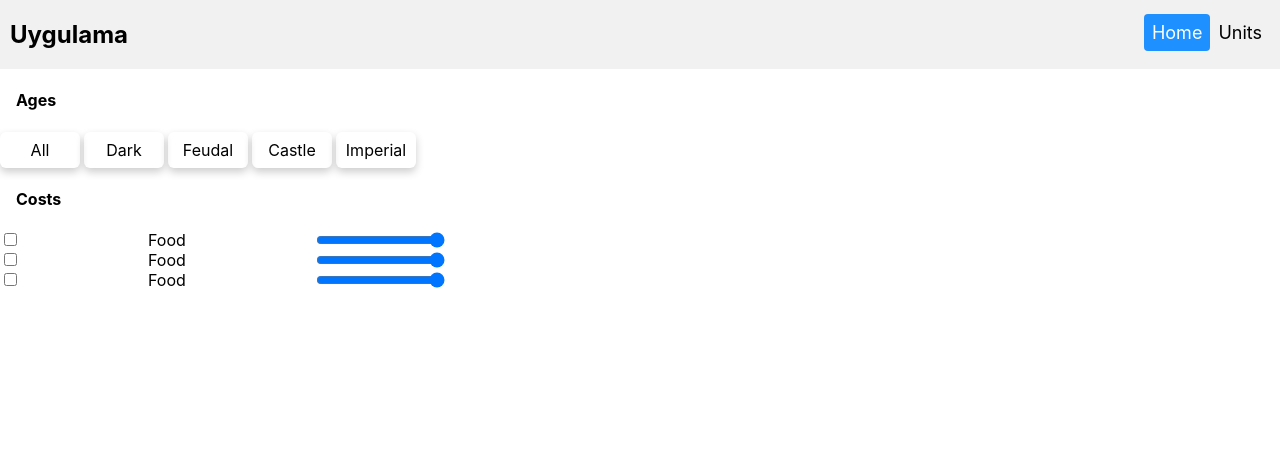
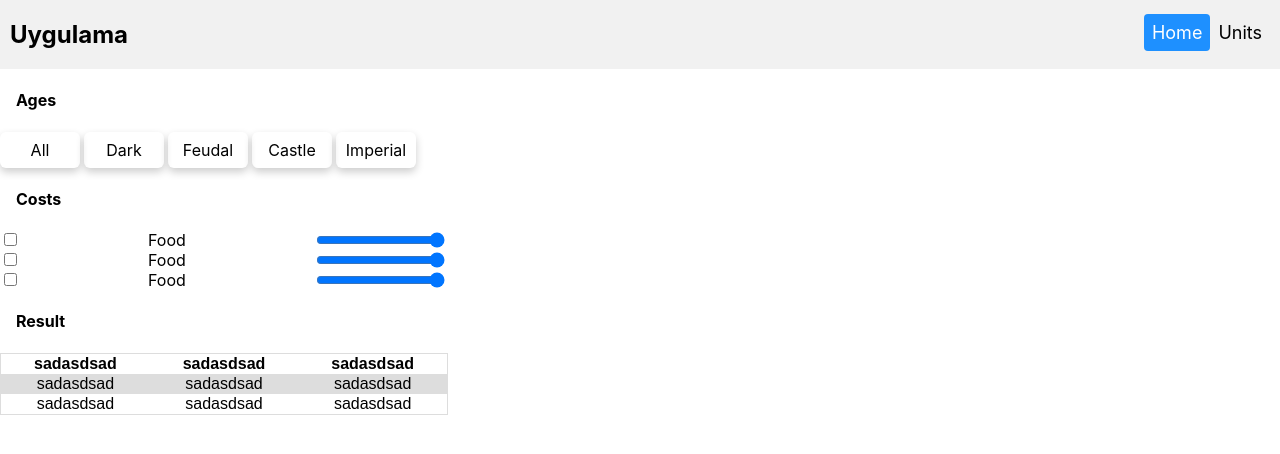
Before and after one commit to UtkuErdemir/React-Training-App, a React (Create React App) app: page /units in a window 1280 px wide. Shown: the top 454 px of the page. Built offline with nearby package versions, Linux system fonts and the light colour scheme.

Commit message:
Table is added to Units

```diff
--- /dev/null
+++ b/src/pages/Units/components/Table/style.scss
@@ -0,0 +1,6 @@
+table {
+    font-family: arial, sans-serif;
+    border-collapse: collapse;
+    width: 35%;
+    border: 1px solid #dddddd;
+}
--- a/src/pages/Units/index.jsx
+++ b/src/pages/Units/index.jsx
@@ -3,6 +3,11 @@ import { segments } from '../../utils/constants'
 import CostFilter from './components/CostFilter'
 import ItemTitle from './components/ItemTitle'
 import Segment from './components/Segment'
+import Table from './components/Table'
+import TD from './components/Table/components/TD'
+import TH from './components/Table/components/TH'
+import TR from './components/Table/components/TR'
+import './style.scss'
 
 function Units () {
   return (
@@ -13,6 +18,24 @@ function Units () {
       <CostFilter></CostFilter>
       <CostFilter></CostFilter>
       <CostFilter></CostFilter>
+      <ItemTitle value={'Result'}></ItemTitle>
+      <Table className="result-table">
+        <TR>
+          <TH title='sadasdsad'></TH>
+          <TH title='sadasdsad'></TH>
+          <TH title='sadasdsad'></TH>
+        </TR>
+        <TR>
+          <TD title='sadasdsad'></TD>
+          <TD title='sadasdsad'></TD>
+          <TD title='sadasdsad'></TD>
+        </TR>
+        <TR>
+          <TD title='sadasdsad'></TD>
+          <TD title='sadasdsad'></TD>
+          <TD title='sadasdsad'></TD>
+        </TR>
+      </Table>
     </div>
   )
 }
--- /dev/null
+++ b/src/pages/Units/style.scss
@@ -0,0 +1,3 @@
+.result-table{
+    width: 25%;
+}
```
